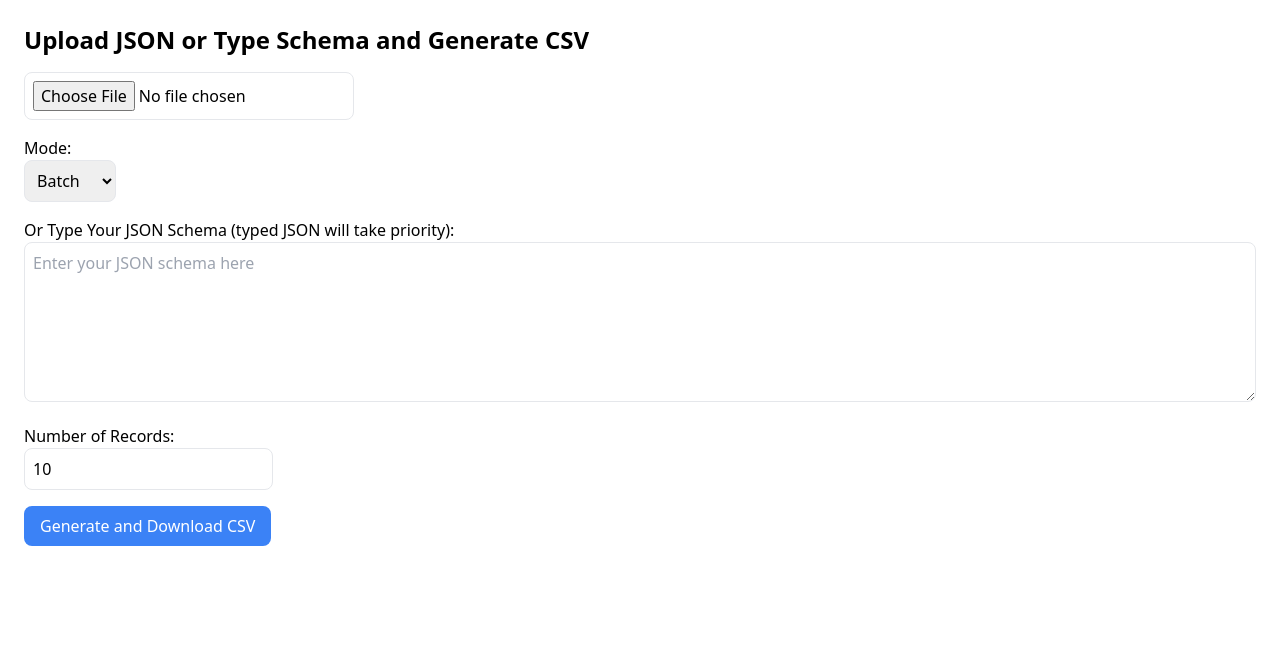
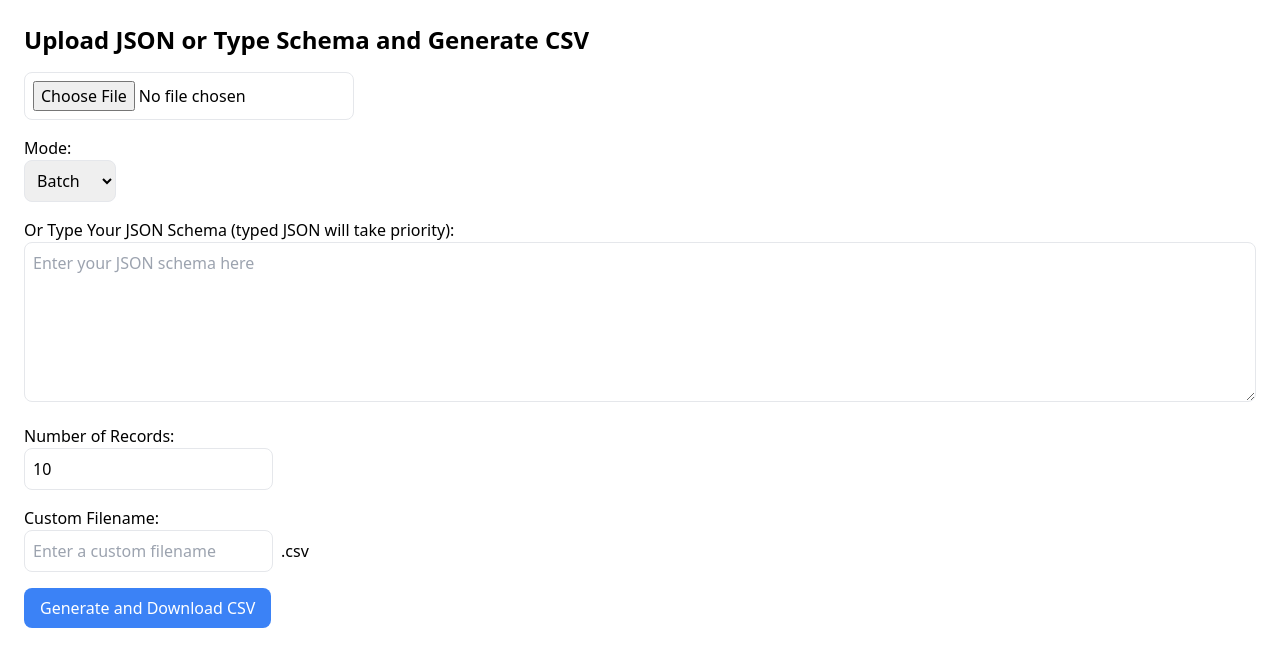
Before and after one commit to ccgsisig/cs4485datageneration, a React (Vite) app in the folder data_gen_frontend/: page / in a window 1280 px wide. Shown: the top 666 px of the page. Built offline with nearby package versions, Linux system fonts and the light colour scheme.

Commit message:
New functionality for users to give custom name for generated csv file.

```diff
--- a/data_gen_frontend/src/components/FileUpload.jsx
+++ b/data_gen_frontend/src/components/FileUpload.jsx
@@ -11,6 +11,7 @@ export default function FileUpload() {
   const [filename, setFilename] = useState(""); // To store the output filename
   const [mode, setMode] = useState("batch"); //Default is batch, this is for updating which data generation mode we want
   const [csvContent, setCsvContent] = useState([]); //CSV data for display
+  const [customFilename, setCustomFilename] = useState(""); //Custom filename
 
   const handleFileChange = (e) => {
     const selectedFile = e.target.files[0];
@@ -40,6 +41,7 @@ export default function FileUpload() {
     formData.append("num_records", numRecords); // Send the number of records
     formData.append("interval", interval); // Send the interval (in minutes)
     formData.append("mode", mode); // Send the mode (batch or stream)
+    formData.append("custom_filename", customFilename || "output"); // Send the custom filename
 
     try {
       const response = await axios.post(
@@ -160,6 +162,19 @@ export default function FileUpload() {
           />
         </div>
       )}
+      <div className="mb-4">
+        <label className="block font-medium">Custom Filename:</label>
+        <div className="flex items-center">
+          <input
+            type="text"
+            value={customFilename}
+            onChange={(e) => setCustomFilename(e.target.value)}
+            className="border rounded-lg p-2"
+            placeholder="Enter a custom filename"
+          />
+          <div className="ml-2">.csv</div>
+        </div>
+      </div>
 
       <button
         onClick={handleFileUploadAndDownload}
@@ -169,6 +184,7 @@ export default function FileUpload() {
       </button>
 
       <p className="mt-4 text-red-500">{message}</p>
+      {/* section to display the generated csv */}
       {csvContent.length > 0 && (
         <div className="mt-6">
           <h2 className="text-xl font-bold mb-4">CSV Content:</h2>
```
Also changed, not shown: 1 other file (tests, documents, lock files or other folders).
